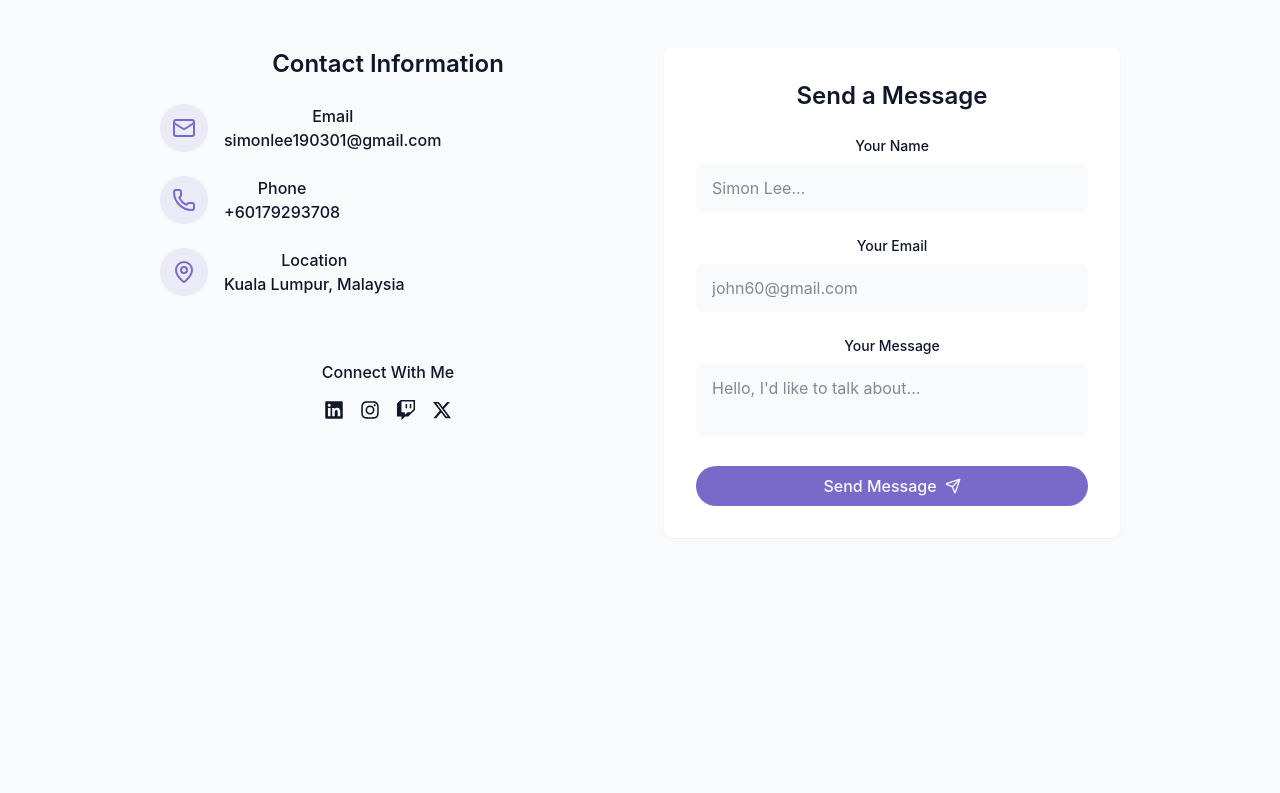
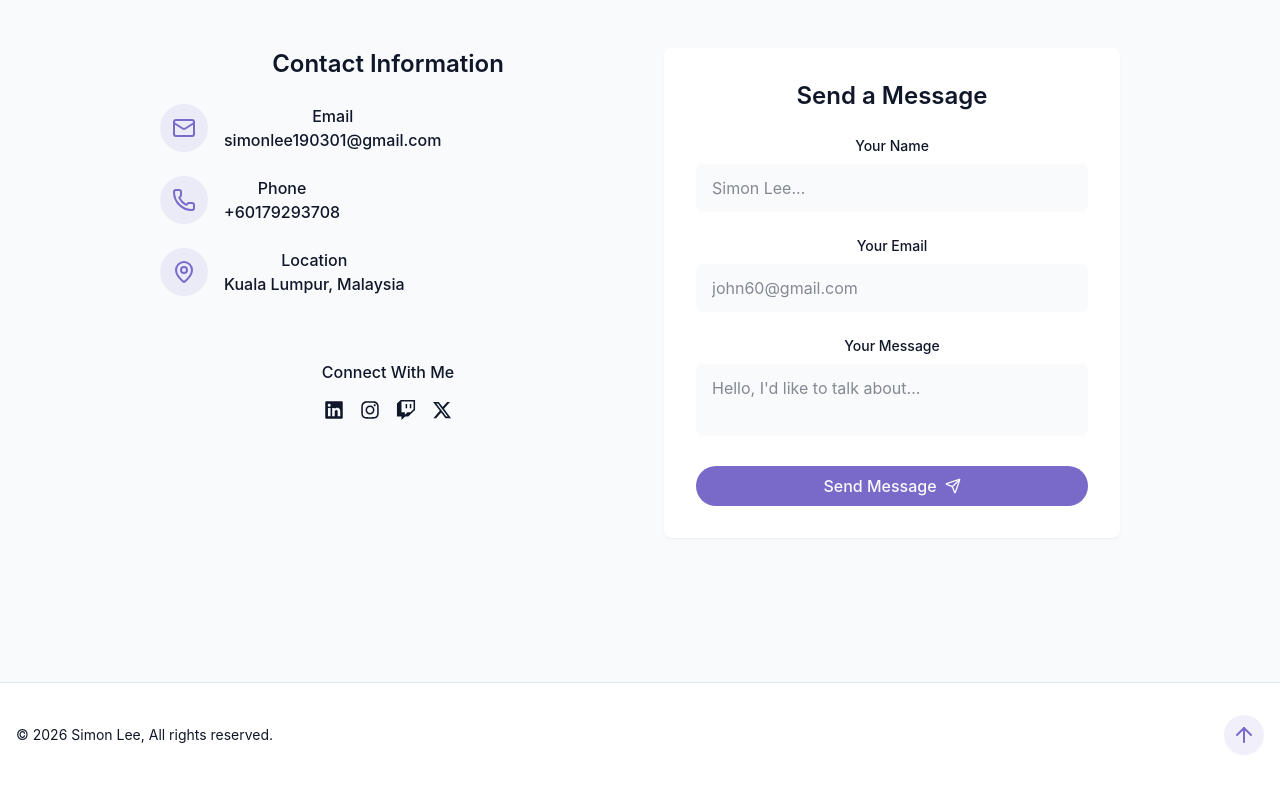
Before and after one commit to simonlee-test/my-portfolio, a React (Vite) app: page / in a window 1280 px wide. Shown: the part 3688-4481 px from the top of the page. Before the commit the page ends 4322 px from the top, so only its background shows below. Built offline with nearby package versions, Linux system fonts and the light colour scheme.

Commit message:
feat: add footer

```diff
--- /dev/null
+++ b/src/components/Footer.tsx
@@ -0,0 +1,14 @@
+
+import { ArrowUp } from 'lucide-react'
+import React from 'react'
+
+const Footer = () => {
+  return (
+    <footer className='py-12 px-4 bg-card relative border-t border-border mt-12 pt-8 flex flex-wrap justify-between items-center'>
+      <p className='text-sm text-muted-foreground '>&copy; {new Date().getFullYear()} Simon Lee, All rights reserved. </p>
+      <a href="#hero" className='p-2 rounded-full bg-primary/10 hover:bg-primary/20 text-primary transition-colors'><ArrowUp /> </a>
+    </footer>
+  )
+}
+
+export default Footer
--- a/src/pages/Home.tsx
+++ b/src/pages/Home.tsx
@@ -7,6 +7,7 @@
 import SkillsSection from '../components/SkillsSection'
 import ProjectsSection from '../components/ProjectsSection'
 import ContactSection from '../components/ContactSection'
+import Footer from '@/components/Footer'
 
 
 const Home = () => {
@@ -30,6 +31,7 @@
       <ContactSection/>
     </main>
     {/* Footer */}
+    <Footer/>
     </div>
   )
 }
```
